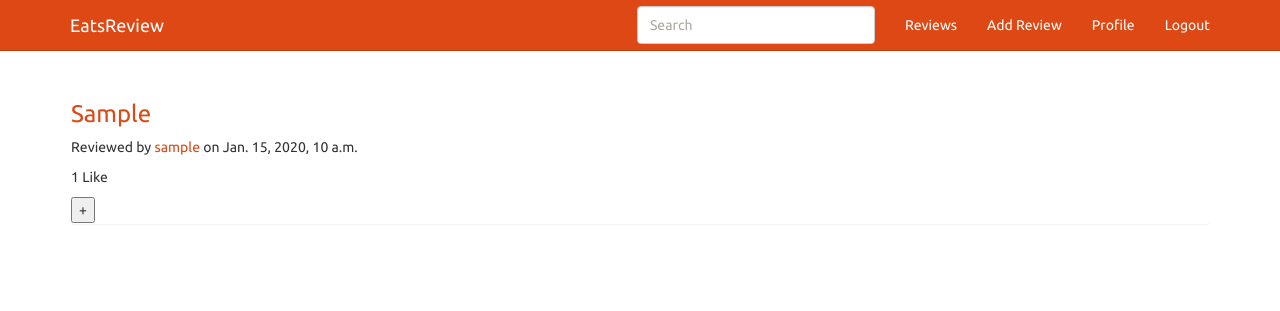
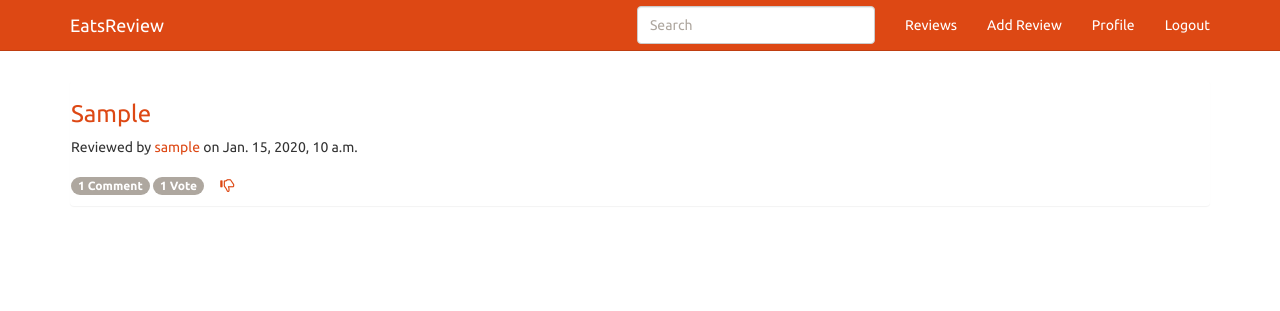
Before and after one commit to Brophy613/eatsreview, a Django app: page /search/ in a window 1280 px wide. Shown: the top 311 px of the page. Run offline with Django 3.2, Linux system fonts and the light colour scheme; a user stored in the database is signed in; tables that the repository leaves empty hold one stand-in row (values such as "Sample post"); some libraries are stand-ins or nearby versions; some web fonts are replaced.

Commit message:
add styling to vote form

```diff
--- a/core/views.py
+++ b/core/views.py
@@ -27,6 +27,12 @@ class QuestionListView(ListView):
     model = Question
     template_name = "question/question_list.html"
     paginate_by = 5
+
+    def get_context_data(self, **kwargs):
+      context = super(QuestionListView, self).get_context_data(**kwargs)
+      user_votes = Question.objects.filter(vote__user=self.request.user)
+      context['user_votes'] = user_votes
+      return context
 
 class QuestionDetailView(DetailView):
     model = Question
--- a/templates/question/question_list.html
+++ b/templates/question/question_list.html
@@ -4,13 +4,22 @@
 <div class="panel">
     <h3><a href="{{ question.get_absolute_url }}">{{ question.restaurant }}</a></h3>
     <p>Reviewed by <a href="{% url 'user_detail' slug=question.user.username %}">{{ question.user.username }}</a> on {{ question.created_at }}</p>
-    <p>{{ question.vote_set.all.count }} Like{{ question.vote_set.all.count|pluralize }}</p>
-<form method="post" action="{% url 'vote' %}">
+    <form method="post" action="{% url 'vote' %}">
+    <span class="badge">{{ question.answer_set.all.count }} Comment{{  question.answer_set.all.count|pluralize }}</span>
+    <span class="badge">{{ question.vote_set.all.count }} Vote{{ question.vote_set.all.count|pluralize }}</span>
     {% csrf_token %}
     <input type="hidden" name="question" value="{{ question.id }}" />
     <input type="hidden" name="user" value="{{ user.id }}" />
-    <button>+</button>
-</form>
+        {% if question in user_votes %}
+        <button class="btn btn-link">
+          <span class="glyphicon glyphicon-thumbs-down"></span>
+        </button>
+        {% else %}
+        <button class="btn btn-link">
+          <span class="glyphicon glyphicon-thumbs-up"></span>
+        </button>
+        {% endif %}
+    </form>
 </div>
 {% empty %}
 <p>No results found.</p>
```
